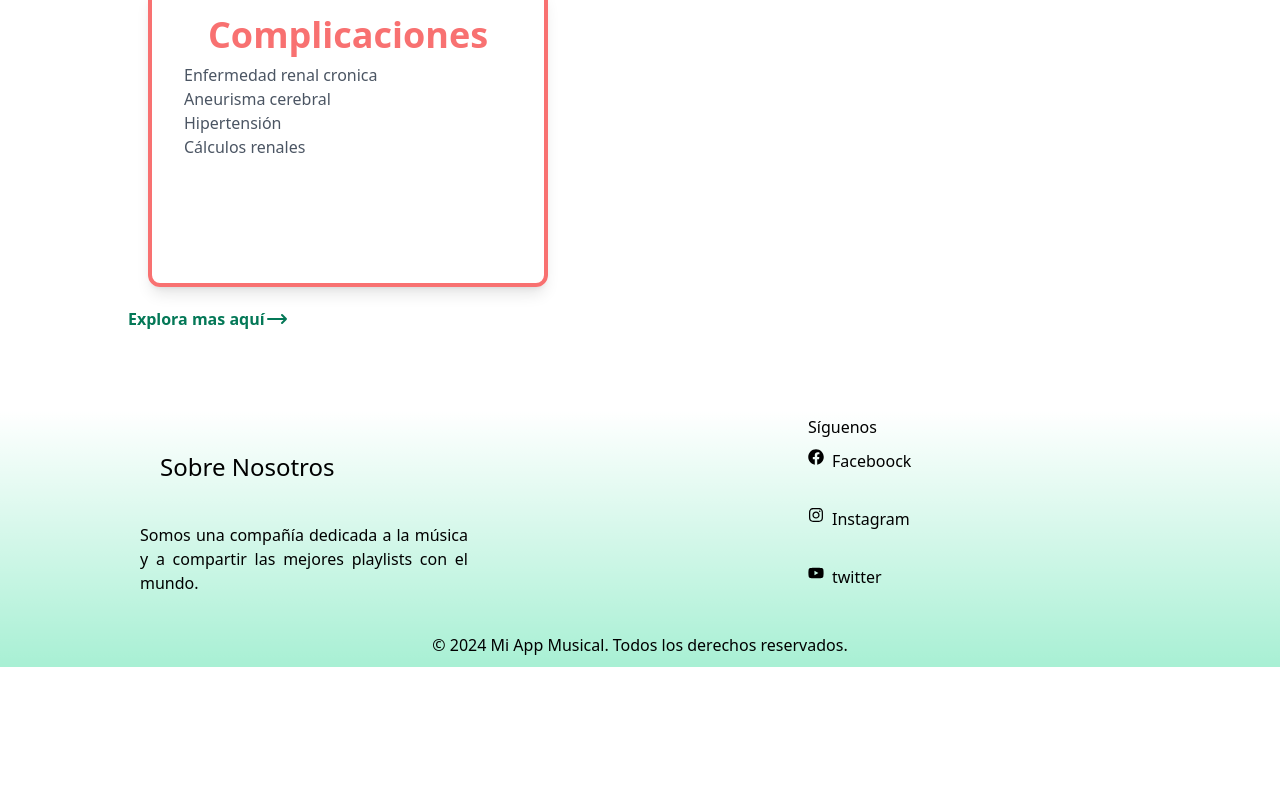
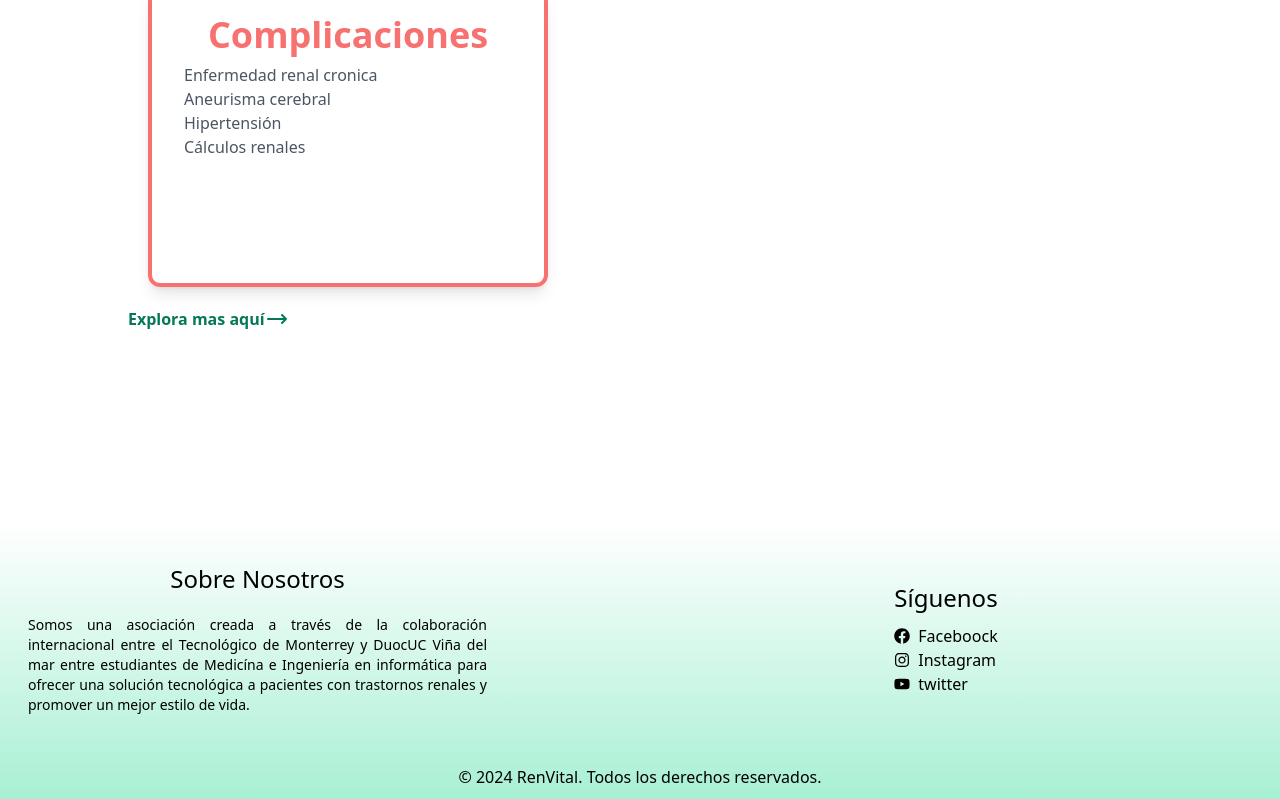
Before and after one commit to Reaien/RenVital-Project, a React (Vite) app: page / in a window 1280 px wide. Shown: the part 1859-2658 px from the top of the page. Before the commit the page ends 2526 px from the top, so only its background shows below. Built offline with nearby package versions, Linux system fonts and the light colour scheme; what tailwindcss-animated would draw is missing.

Commit message:
RenVital Web 1.0

```diff
--- a/src/components/Global/Footer.tsx
+++ b/src/components/Global/Footer.tsx
@@ -2,51 +2,39 @@ import { FaInstagram, FaFacebook, FaYoutube } from "react-icons/fa"; // Importa
 
 const Footer = () => {
   return (
-    <footer className=" px-10 py-0 text-center bg-gradient-to-b bg-emerald-300/60 from-white ">
-      <div className="inline-flex justify-between max-w-[1000px] m-0 flex-wrap">
-        <div className="flex-1  min-w-[200px] ">
-          <h4 className=" px-5 py-1+++ text-justify my-10 text-2xl">
-            Sobre Nosotros
-          </h4>
-          <p className="text-justify">
-            Somos una compañía dedicada a la música y a compartir las mejores
-            playlists con el mundo.
+    <footer className="grid-rows-2 px-7 bg-gradient-to-b bg-emerald-300/60 from-white mt-48">
+      <div className="grid md:grid-cols-2 items-center ">
+        <div className="w-3/4">
+          <p className=" mt-10 mb-5 text-2xl text-center">Sobre Nosotros</p>
+          <p className=" text-justify text-sm">
+            Somos una asociación creada a través de la colaboración
+            internacional entre el Tecnológico de Monterrey y DuocUC Viña del
+            mar entre estudiantes de Medicína e Ingeniería en informática para
+            ofrecer una solución tecnológica a pacientes con trastornos renales
+            y promover un mejor estilo de vida.
           </p>
         </div>
-
-        <div className="flex-1 p-1 min-w-[200px] ">
-          <ul className="text-xs mb-2">
-            <li></li>
-          </ul>
-        </div>
-
-        <div className="flex-1 p-1 min-w-[200px] ">
-          <h4 className="flex text-center mb-[10px]">Síguenos</h4>
-          <ul className="">
-            <li className="theme.listStyleType * p-0:">
+        <div className="mt-10 p-1 max-md:mt-16 grid justify-center">
+          <p className="mb-[10px] text-2xl">Síguenos</p>
+          <ul>
+            <li>
               <a
-                className="flex text-center mb-[10px]"
+                className="flex items-center "
                 href="https://www.facebook.com/"
               >
                 <FaFacebook className="mr-2" /> Faceboock
               </a>
-              <br></br>
             </li>
-            <li className="flex items-center bottom-[10px]">
+            <li>
               <a
                 href="https://www.instagram.com/"
-                className="flex text-center mb-[10px]"
+                className="flex items-center"
               >
                 <FaInstagram className="mr-2" /> Instagram
               </a>
-              <br />
             </li>
-            <br />
-            <li className="flex items-center bottom-[10px]">
-              <a
-                href="https://twitter.com"
-                className="flex text-center mb-[10px]"
-              >
+            <li>
+              <a href="https://twitter.com" className="flex items-center">
                 <FaYoutube className="mr-2" /> twitter
               </a>
             </li>
@@ -54,9 +42,9 @@ const Footer = () => {
         </div>
       </div>
 
-      <div className="mt-[20px] p-[10px]">
+      <div className="mt-10 p-[10px] text-center">
         <p>
-          &copy; {new Date().getFullYear()} Mi App Musical. Todos los derechos
+          &copy; {new Date().getFullYear()} RenVital. Todos los derechos
           reservados.
         </p>
       </div>
```
